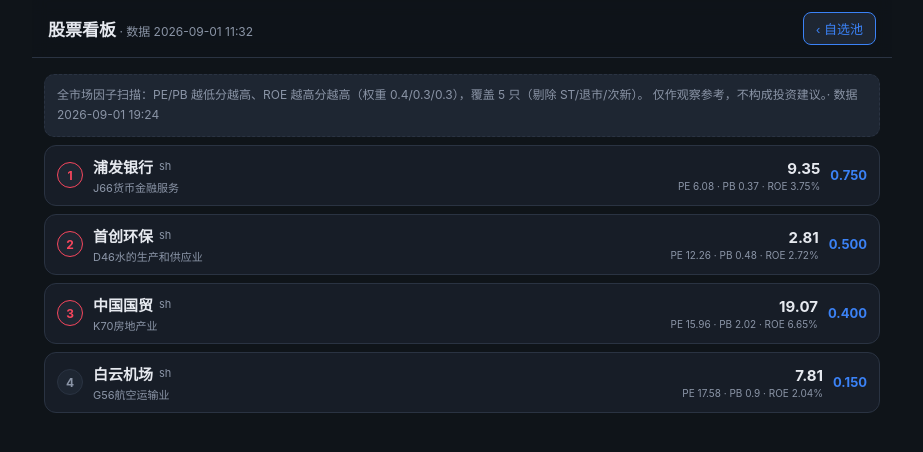
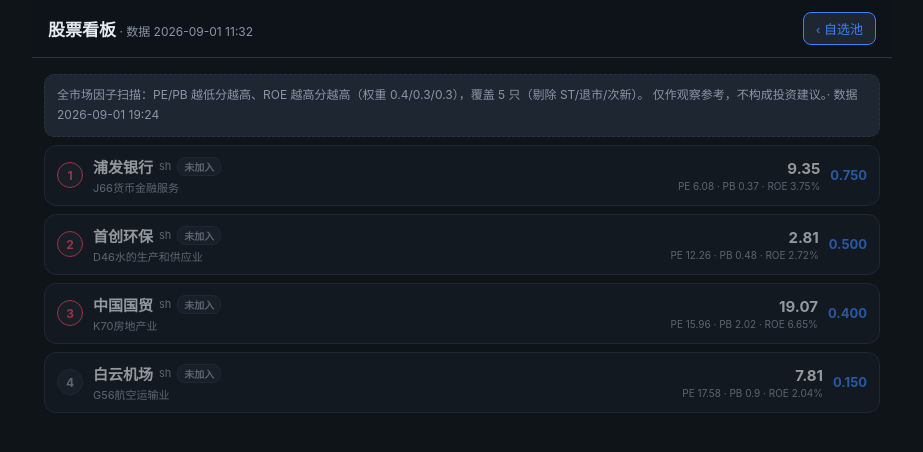
Before and after one commit to 01dingzu/stock-dashboard, a React (Vite) app: page / in a window 1280 px wide. Both pictures are taken after a click on the button "全市场低估". Shown: the top 452 px of the page, without its empty margins (178-1101 px from the left). Built offline with nearby package versions, Linux system fonts and the light colour scheme.

Commit message:
fix: 全市场清单标记未加入自选池的股票 + 友好错误提示 + SW v5

```diff
--- a/public/sw.js
+++ b/public/sw.js
@@ -1,4 +1,4 @@
-const CACHE = 'stock-dash-v4';
+const CACHE = 'stock-dash-v5';
 const CORE = ['./', './index.html', './manifest.json', './icons/icon-192.png', './icons/icon-512.png'];
 
 self.addEventListener('install', (e) => {
--- a/src/App.tsx
+++ b/src/App.tsx
@@ -37,6 +37,7 @@
   }, [])
 
   const updated = watchlist?.updated
+  const watchlistCodes = new Set(watchlist?.stocks.map((s) => s.code) ?? [])
 
   return (
     <div className="app">
@@ -54,10 +55,21 @@
         {selected && <button className="back-btn" onClick={() => (location.hash = '#/')}>‹ 返回</button>}
       </header>
 
-      {error && <div className="error">⚠ {error}<br />数据可能尚未生成，先运行 pipeline/main.py 或等待 GitHub Actions。</div>}
+      {error && (
+        <div className="error">
+          ⚠ {error}
+          <br />
+          {error.includes('加载失败') ? '该股可能不在自选池中。先在自选池页面加入，或等待 pipeline/main.py 生成数据。' : '数据可能尚未生成，先运行 pipeline/main.py 或等待 GitHub Actions。'}
+        </div>
+      )}
       {loading && !stock && route.view === 'list' && <div className="loading">加载中…</div>}
 
-      {!selected && route.view === 'market' && <MarketRankView onSelect={(code) => (location.hash = `#/stock/${code}`)} />}
+      {!selected && route.view === 'market' && (
+        <MarketRankView
+          watchlistCodes={watchlistCodes}
+          onSelect={(code) => (location.hash = `#/stock/${code}`)}
+        />
+      )}
       {!selected && route.view === 'list' && watchlist && <StockList watchlist={watchlist} onSelect={(code) => (location.hash = `#/stock/${code}`)} />}
       {selected && stock && <StockDetail data={stock} onBack={() => (location.hash = '#/')} />}
     </div>
--- a/src/components/MarketRank.tsx
+++ b/src/components/MarketRank.tsx
@@ -3,10 +3,11 @@
 import { fetchMarketRank } from '../api'
 
 interface Props {
+  watchlistCodes?: Set<string>
   onSelect: (code: string) => void
 }
 
-export default function MarketRankView({ onSelect }: Props) {
+export default function MarketRankView({ watchlistCodes, onSelect }: Props) {
   const [data, setData] = useState<MarketRank | null>(null)
   const [error, setError] = useState<string | null>(null)
 
@@ -26,13 +27,21 @@
         仅作观察参考，不构成投资建议。· 数据 {data.updated}
       </div>
       <div className="mk-list">
-        {data.stocks.map((s) => (
-          <div className="mk-item" key={s.code} onClick={() => onSelect(s.code)}>
+        {data.stocks.map((s) => {
+          const inWatchlist = watchlistCodes?.has(s.code) ?? false
+          return (
+            <div
+              className={`mk-item${inWatchlist ? '' : ' mk-item-out'}`}
+              key={s.code}
+              onClick={inWatchlist ? () => onSelect(s.code) : undefined}
+              title={inWatchlist ? `查看 ${s.name} 详情` : `${s.name} 未加入自选池，无法查看详情`}
+            >
               <div className="mk-rank">{s.rank}</div>
               <div className="mk-main">
                 <div className="mk-name">
                   {s.name}
                   <span className="mk-code">{s.code.replace(/\.\d+$/, '').replace(/(sh|sz)\./, '')}</span>
+                  {!inWatchlist && <span className="mk-out-tag">未加入</span>}
                 </div>
                 <div className="mk-ind">{s.industry}</div>
               </div>
@@ -44,7 +53,8 @@
               </div>
               <div className="mk-score">{s.score.toFixed(3)}</div>
             </div>
-        ))}
+          )
+        })}
       </div>
     </div>
   )
--- a/src/index.css
+++ b/src/index.css
@@ -72,6 +72,13 @@
 .mk-price { font-size: 15px; font-weight: 700; }
 .mk-meta { font-size: 10px; color: var(--text-dim); margin-top: 2px; }
 .mk-score { font-size: 13px; font-weight: 700; color: var(--accent); }
+.mk-item-out { cursor: default; opacity: 0.62; }
+.mk-item-out:active { transform: none; }
+.mk-out-tag {
+  font-size: 10px; padding: 1px 6px; border-radius: 8px;
+  background: var(--panel-2); color: var(--text-dim);
+  border: 1px solid var(--line);
+}
 
 /* ---------- stock list ---------- */
 .list { padding: 8px 12px 80px; display: flex; flex-direction: column; gap: 8px; }
```
Also changed, not shown: test-market-e2e.cjs (added, +70 -0 lines). Lines whose indentation alone changed are shown as unchanged.
